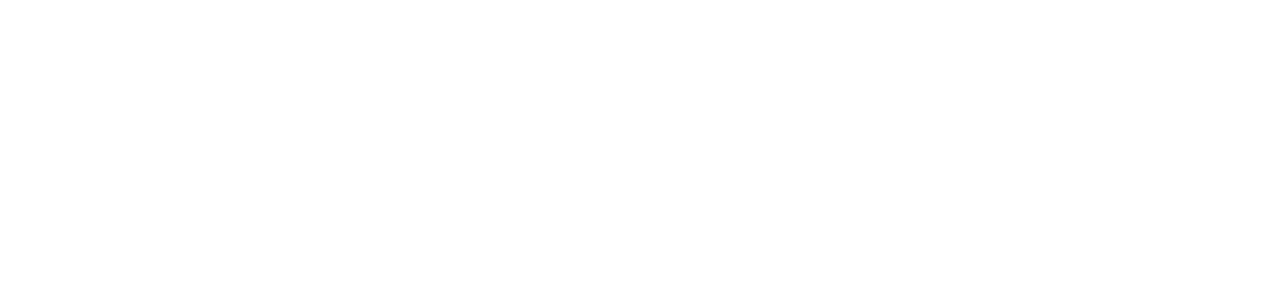
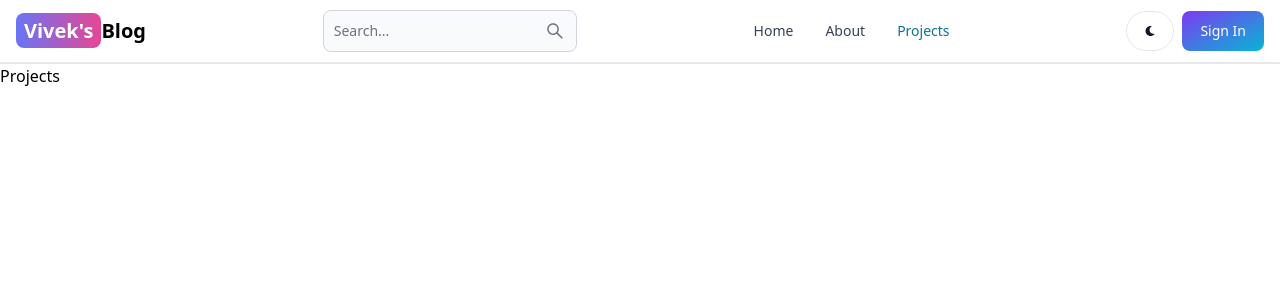
Before and after one commit to Vivekx007/mern-blogApp, a React (Vite) app in the folder client/: page /projects in a window 1280 px wide. Before the commit this address had no page. Shown: the top 300 px of the page. Built offline with nearby package versions, Linux system fonts and the light colour scheme.

Commit message:
create the header section

```diff
--- a/client/package.json
+++ b/client/package.json
@@ -10,8 +10,11 @@
     "preview": "vite preview"
   },
   "dependencies": {
+    "flowbite": "^2.2.1",
+    "flowbite-react": "^0.7.2",
     "react": "^18.2.0",
     "react-dom": "^18.2.0",
+    "react-icons": "^5.0.1",
     "react-router-dom": "^6.22.0"
   },
   "devDependencies": {
--- a/client/src/App.jsx
+++ b/client/src/App.jsx
@@ -4,16 +4,20 @@
 import SignIn from "./pages/SignIn";
 import SignUp from "./pages/SignUp";
 import Dashboard from "./pages/Dashboard";
+import Header from "./components/Header";
+import Projects from "./pages/Projects";
 
 const App = () => {
   return (
     <BrowserRouter>
+      <Header />
       <Routes>
         <Route path="/" element={<Home />} />
         <Route path="/about" element={<About />} />
         <Route path="/sign-in" element={<SignIn />} />
         <Route path="/sign-up" element={<SignUp />} />
         <Route path="/dashboard" element={<Dashboard />} />
+        <Route path="/projects" element={<Projects />} />
       </Routes>
     </BrowserRouter>
   );
--- /dev/null
+++ b/client/src/components/Header.jsx
@@ -0,0 +1,52 @@
+import { Button, Navbar, TextInput } from "flowbite-react";
+import { Link, useLocation } from "react-router-dom";
+import { AiOutlineSearch } from "react-icons/ai";
+import { FaMoon, FaSun } from "react-icons/fa";
+const Header = () => {
+  const path = useLocation().pathname;
+  return (
+    <Navbar className="border-b-2">
+      <Link
+        to="/"
+        className="self-center whitespace-nowrap text-sm sm:text-xl font-semibold dark:text-white"
+      >
+        <span className="px-2 py-1 bg-gradient-to-r from-indigo-500 vi-purple-500 to-pink-500 rounded-lg text-white">
+          Vivek's
+        </span>
+        Blog
+      </Link>
+      <form>
+        <TextInput
+          type="text"
+          placeholder="Search..."
+          rightIcon={AiOutlineSearch}
+          className="hidden lg:inline"
+        />
+      </form>
+      <Button className="w-12 h-10 lg:hidden" color="gray" pill>
+        <AiOutlineSearch />
+      </Button>
+      <div className="flex gap-2 md:order-2">
+        <Button className="w-12 h-10 hidden sm:inline" color="gray" pill>
+          <FaMoon />
+        </Button>
+        <Link to="/sign-in">
+          <Button gradientDuoTone="purpleToBlue">Sign In</Button>
+        </Link>
+        <Navbar.Toggle />
+      </div>
+      <Navbar.Collapse>
+        <Navbar.Link active={path === "/"}>
+          <Link to="/">Home</Link>
+        </Navbar.Link>
+        <Navbar.Link active={path === "/about"}>
+          <Link to="/about">About</Link>
+        </Navbar.Link>
+        <Navbar.Link active={path === "/projects"}>
+          <Link to="/projects">Projects</Link>
+        </Navbar.Link>
+      </Navbar.Collapse>
+    </Navbar>
+  );
+};
+export default Header;
--- /dev/null
+++ b/client/src/pages/Projects.jsx
@@ -0,0 +1,4 @@
+const Projects = () => {
+  return <div>Projects</div>;
+};
+export default Projects;
--- a/client/tailwind.config.js
+++ b/client/tailwind.config.js
@@ -1,8 +1,12 @@
 /** @type {import('tailwindcss').Config} */
 export default {
-  content: ["./index.html", "./src/**/*.{js,ts,jsx,tsx}"],
+  content: [
+    "./index.html",
+    "./src/**/*.{js,ts,jsx,tsx}",
+    "node_modules/flowbite-react/lib/esm/**/*.js",
+  ],
   theme: {
     extend: {},
   },
-  plugins: [],
+  plugins: [require("flowbite/plugin")],
 };
```
Also changed, not shown: 1 other file (tests, documents, lock files or other folders).
